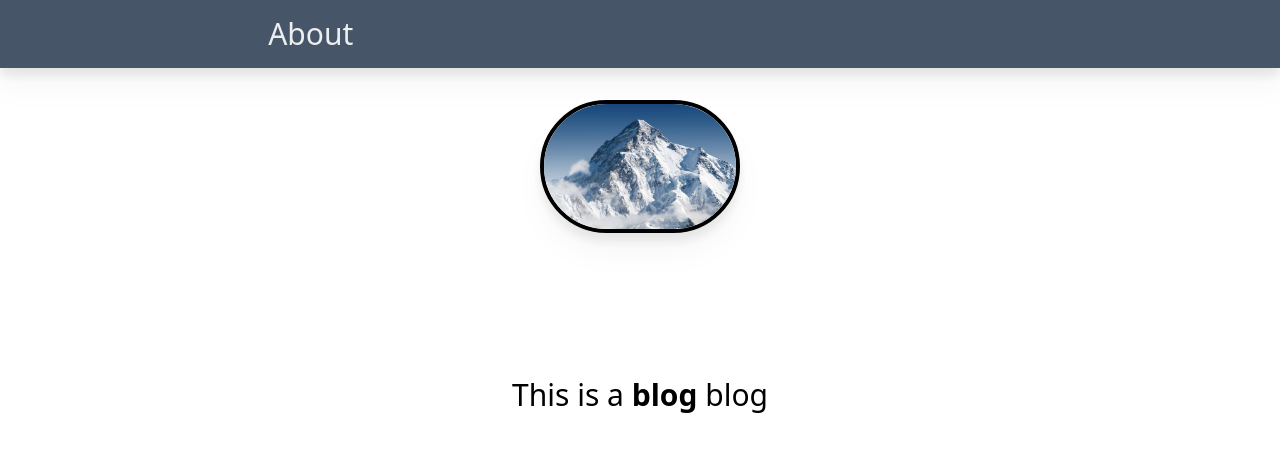
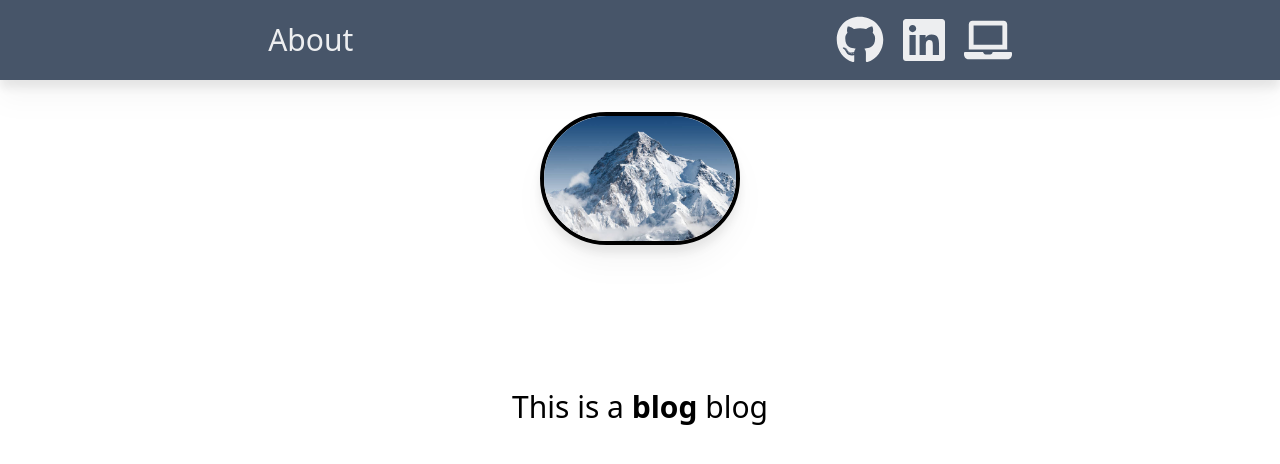
Before and after one commit to er1927/blog-blog, a Next.js app: page / in a window 1280 px wide. Shown: the top 464 px of the page. Built offline with nearby package versions, Linux system fonts and the light colour scheme.

Commit message:
Styled react icons.

```diff
--- a/app/components/Navbar.tsx
+++ b/app/components/Navbar.tsx
@@ -1,5 +1,6 @@
 import React from 'react';
 import Link from "next/link"
+import { FaGithub, FaLinkedin, FaLaptop } from "react-icons/fa"
 
 export default function Navbar() {
   return (
@@ -11,6 +12,17 @@
                     About
             </Link>
             </h1>
+            <div className="flex flex-row justify-center sm:justify-evenly align-middle gap-4 text-white text-4xl lg:text-5xl">
+                <Link className="text-white/90 hover:text-white" href="https://github.com/er1927">
+                    <FaGithub />
+                </Link>
+                <Link className="text-white/90 hover:text-white" href="https://www.linkedin.com/in/elizabethrobertswebdeveloper/">
+                    <FaLinkedin />
+                </Link>
+                <Link className="text-white/90 hover:text-white" href="https://er1927.github.io/personal-portfolio/">
+                    <FaLaptop />
+                </Link>
+            </div>
         </div>
     </nav>
   );
```
